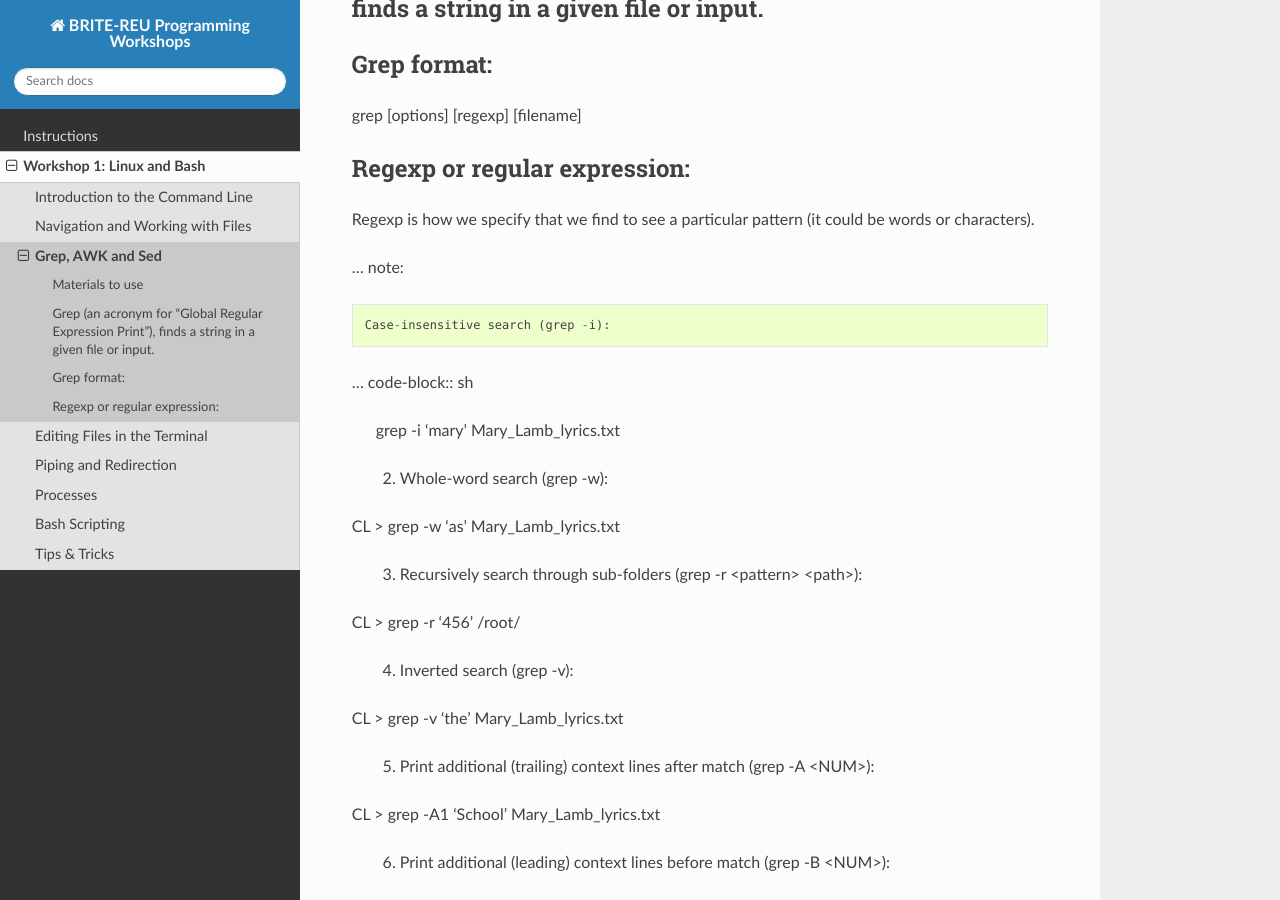
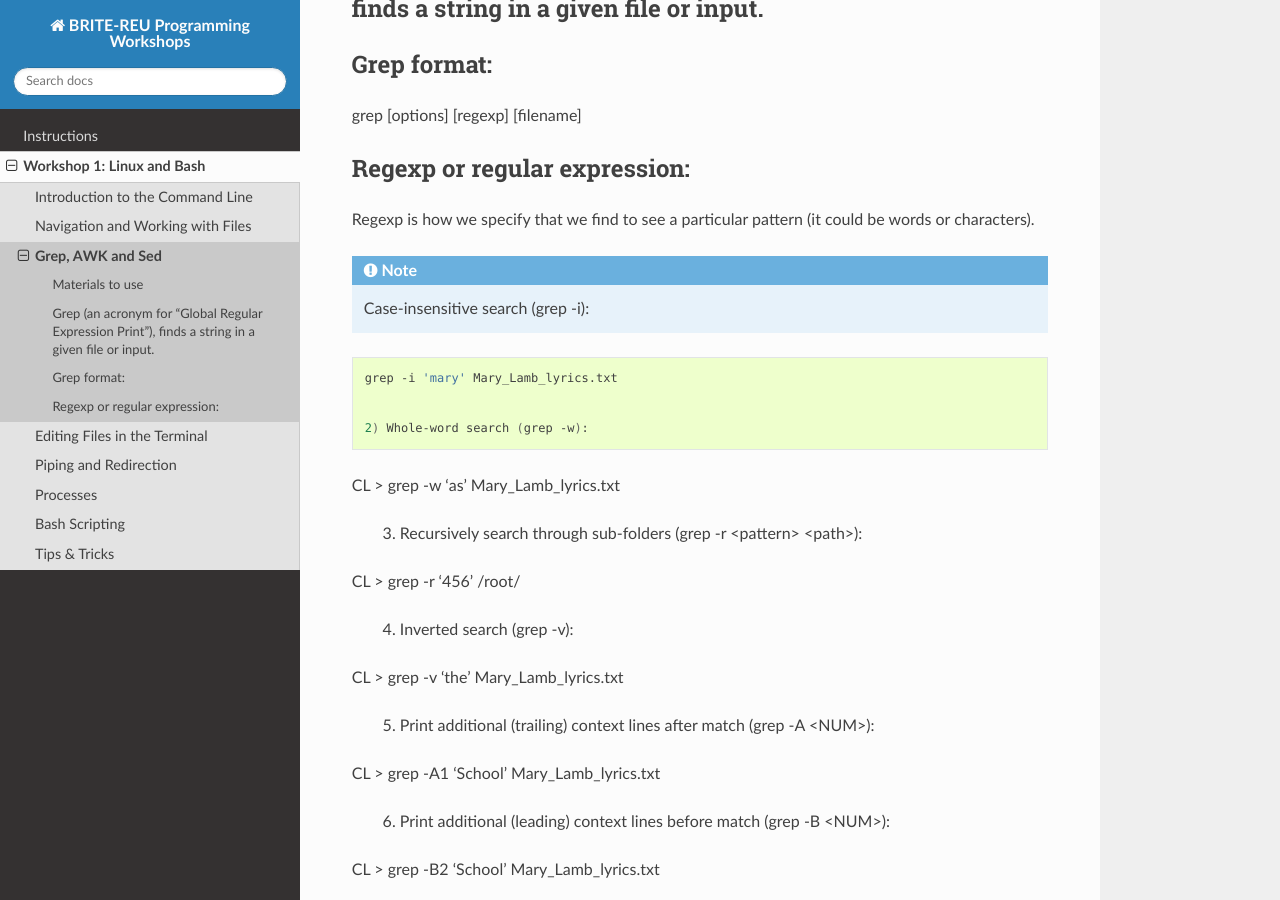
Before and after one commit to BRITE-REU/programming-workshops, a Sphinx documentation site: the page built from source/workshops/01_linux_bash/grep_awk_sed.rst, in a window 1280 px wide and 900 px high, scrolled down 401 px. Built offline with Sphinx 7.4.7 and the Read the Docs theme 2.0.0, drawn with Linux system fonts in a browser that asks for light colours.

Commit message:
Update grep_awk_sed.rst

```diff
--- a/source/workshops/01_linux_bash/grep_awk_sed.rst
+++ b/source/workshops/01_linux_bash/grep_awk_sed.rst
@@ -23,11 +23,11 @@ Regexp or regular expression:
 ********************
 Regexp is how we specify that we find to see a particular pattern (it could be words or characters).
 
-... note::
+.. note::
 
       Case-insensitive search (grep -i):
 
-... code-block:: sh
+.. code-block:: sh
 
       grep -i 'mary' Mary_Lamb_lyrics.txt
 
```
